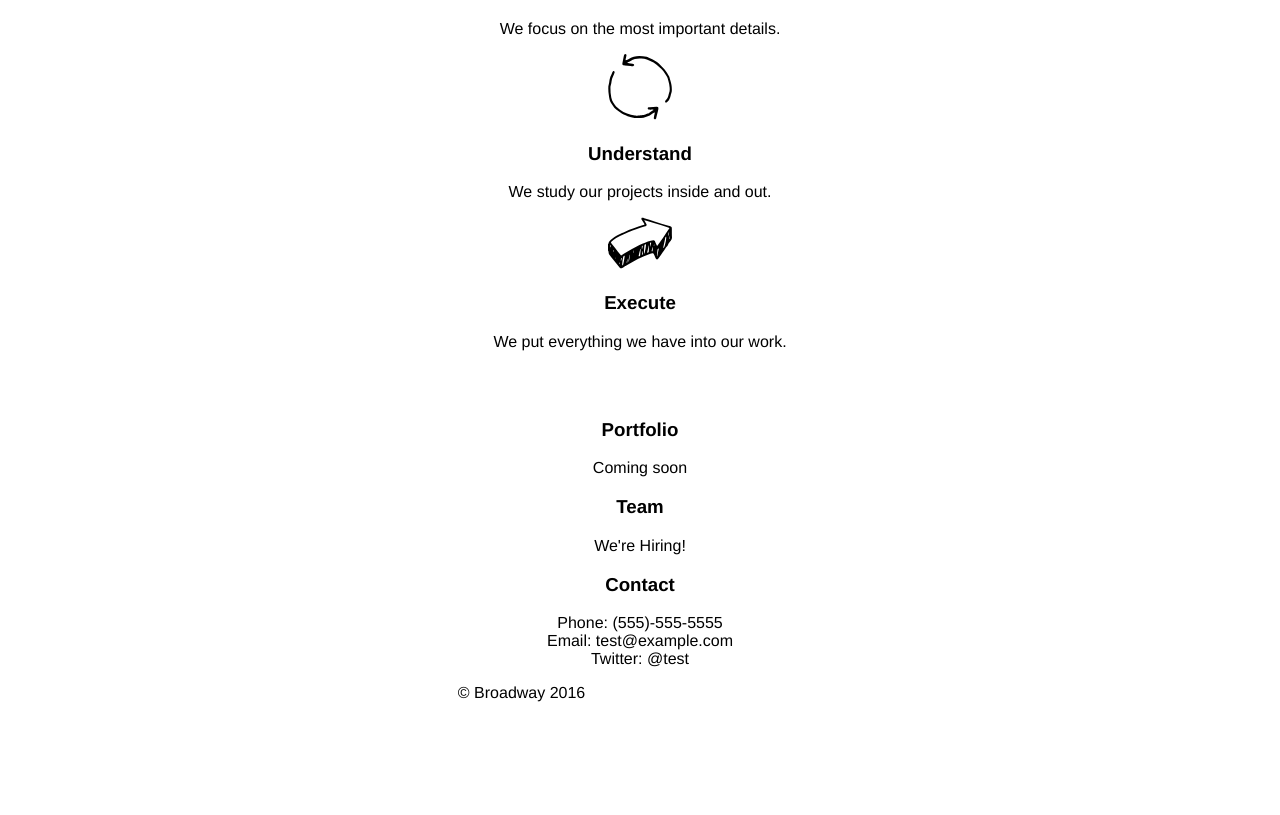
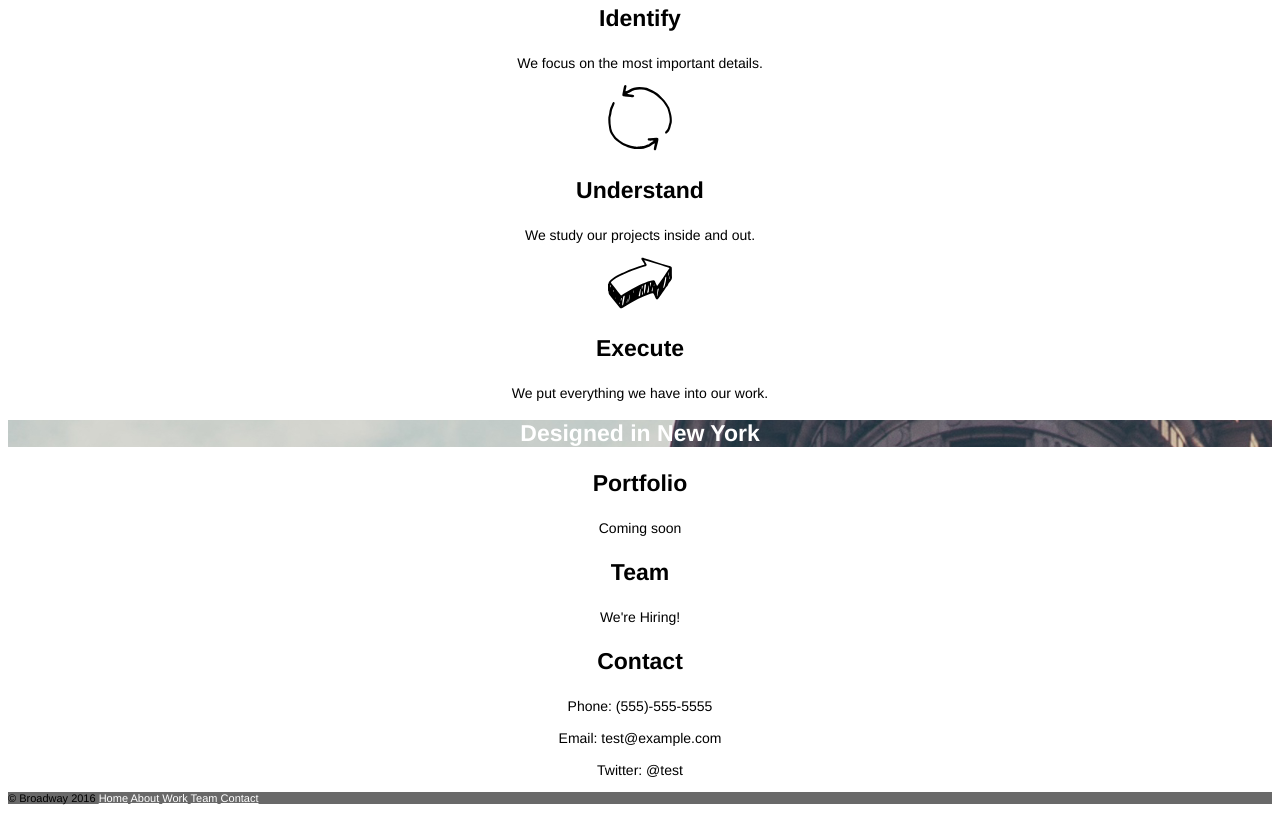
Before and after one commit to frantzrt/broadway, a plain HTML site: page index.html in a window 1280 px wide. Shown: the part 497-1312 px from the top of the page. Before the commit the page ends 1215 px from the top, so only its background shows below. Drawn offline with Linux system fonts and the light colour scheme.

Commit message:
Finished final draft.

```diff
--- a/index.html
+++ b/index.html
@@ -33,7 +33,7 @@
       <h3>Team</h3>
       <p>We're Hiring!</p>
       <h3>Contact</h3>
-      <p>Phone: (555)-555-5555<br>Email: test@example.com<br>Twitter: @test</p>
+      <p>Phone: (555)-555-5555<br><br>Email: test@example.com<br><br>Twitter: @test</p>
     </div>
     <div id="footer">
       <p class="navbar">&copy; Broadway 2016
--- a/resources/css/style.css
+++ b/resources/css/style.css
@@ -5,21 +5,49 @@ body {
 
 .header, .designed {
   color: white;
+  font-weight: bold;
 }
 
 .header {
   font-size: 70px;
-  font-weight: bold;
 }
 
 #links {
   font-size: 18px;
 }
 
-#top {
+#top, .designed {
     background-image: url("https://frantzrt.github.io/broadway/resources/images/the-flatiron-building.png");
+    background-position: center;
+    background-repeat: no-repeat;
+}
+
+p {
+  font-size: 14px;
 }
 
 a {
   color: white;
 }
+
+h2, h3 {
+  font-weight: bold;
+}
+
+h2 {
+  font-size: 32px;
+}
+
+h3 {
+  font-size: 23px;
+}
+
+.designed {
+  font-size: 23px;
+}
+
+.navbar {
+  font-size: 11px;
+  background-color: dimgray;
+  text-align: left;
+}
```
